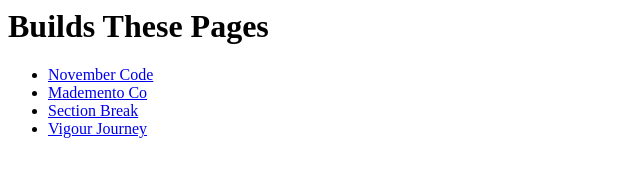
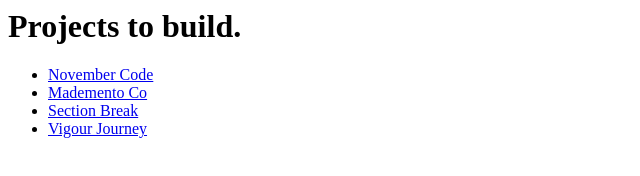
Before and after one commit to ahmdsllh/ahmdsllh.github.io, a plain HTML site: page index.html in a window 1280 px wide. Shown: the whole page, without its empty margins (0-640 px from the left). Drawn offline with Linux system fonts and the light colour scheme.

Commit message:
Update index.html

```diff
--- a/index.html
+++ b/index.html
@@ -3,7 +3,7 @@
     <title>ahmdsllh's Github</title>
   </head>
   <body>
-    <h1>Builds These Pages</h1>
+    <h1>Projects to build.</h1>
     <ul>
       <li><a href="https://novembercode.com" target="_blank">November Code</a></li>
       <li><a href="https://mademento.co" target="_blank">Mademento Co</a></li>
```
